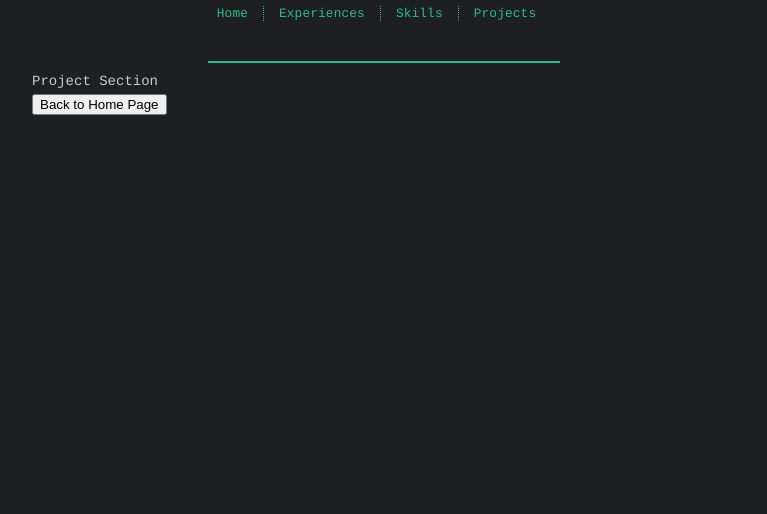
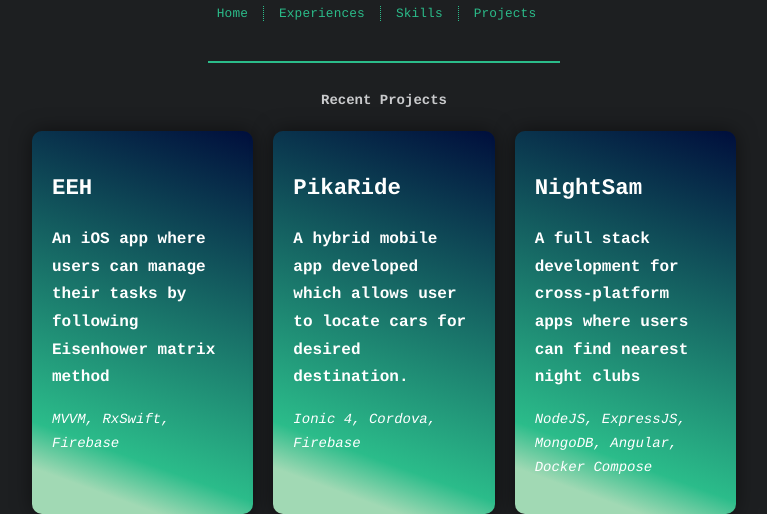
Before and after one commit to nawin9/portfolio, a Next.js app: page /Projects in a window 1280 px wide. Shown: the part 363-877 px from the top of the page, without its empty margins (256-1023 px from the left). Before the commit the page ends 800 px from the top, so only its background shows below. Built offline with nearby package versions, Linux system fonts and the light colour scheme; a web font is replaced by a local one.

Commit message:
add projects + timeline experience

```diff
--- a/config.js
+++ b/config.js
@@ -11,6 +11,7 @@ const color = {
     primary: '#2bbc8a',
     secondary: '#c9cacc',
     tertiary: '#2e8b57',
+    quaternary: '#313131',
 };
 
 export default {
--- a/data/info.js
+++ b/data/info.js
@@ -73,28 +73,16 @@ export default {
     experiences: [
         {
             title: 'Full Stack Developer at Uppli SAS, PARIS',
-            rightContent: '2018 - Present',
+            rightContent: '2017 - Present',
             bullets: [
                 'Build a website for energy subscription',
                 'Develop a website for client space dashboard',
                 'Create a website for client payment',
                 'Participate in app development for taxi order at CDG airport',
                 'Help and tutor junior devs on all technical content in various projects',
-            ],
-        },
-        {
-            title: 'Front-End Intern at Mobility Codes, PARIS',
-            rightContent: '2018 (6 months)',
-            bullets: [
                 'Develop an iOS app for taxis and VTC',
                 'Start a web site development for energy subscription',
                 'Renew the official website of Uppli',
-            ],
-        },
-        {
-            title: 'Front-End Intern at Uppli SAS, PARIS',
-            rightContent: '2017 - 2018',
-            bullets: [
                 'Develop and stabilize cross-platform app for social meeting using React Native',
                 'Build a geolocalisation app using bridge between React Native and Swift',
             ],
@@ -116,4 +104,26 @@ export default {
             ],
         },
     ],
+    projects: [
+        {
+            title: 'EEH',
+            description:
+                'An iOS app where users can manage their tasks by following Eisenhower matrix method',
+            development: 'MVVM, RxSwift, Firebase',
+            link: 'https://github.com/nawin9/EEH',
+        },
+        {
+            title: 'PikaRide',
+            description:
+                'A hybrid mobile app developed which allows user to locate cars for desired destination.',
+            development: 'Ionic 4, Cordova, Firebase',
+            link: 'https://github.com/nawin9/pikaride',
+        },
+        {
+            title: 'NightSam',
+            description:
+                'A full stack development for cross-platform apps where users can find nearest night clubs',
+            development: 'NodeJS, ExpressJS, MongoDB, Angular, Docker Compose',
+        },
+    ],
 };
--- a/package.json
+++ b/package.json
@@ -29,6 +29,7 @@
         "next-images": "^1.1.2",
         "react": "^16.8.6",
         "react-dom": "^16.8.6",
+        "react-event-timeline": "^1.6.3",
         "react-fontawesome": "^1.6.1",
         "styled-components": "^4.3.2"
     },
--- a/pages/Projects.js
+++ b/pages/Projects.js
@@ -1,8 +1,59 @@
 import React from 'react';
-import Link from 'next/link';
 import Head from 'next/head';
+import styled from 'styled-components';
+import Header from '../components/Header';
 
-import Header from '../components/Header';
+import info from '../data/info';
+import config from '../config';
+
+const { device, color } = config;
+
+const CenteredHeader = styled.h4`
+    text-align: center;
+    margin-bottom: 1.25em;
+`;
+
+const Container = styled.div`
+    display: grid;
+    grid-template-columns: repeat(3, 1fr);
+    grid-auto-rows: minmax(50px, auto);
+    grid-gap: 20px;
+
+    @media ${device.mobile} {
+        grid-template-columns: 1fr;
+    }
+`;
+
+const Card = styled.a`
+    display: inline-block;
+    background: linear-gradient(
+        20deg,
+        #a1d9b4 10%,
+        ${color.primary} 20%,
+        #000e3c 100%
+    );
+    box-shadow: 0 0 20px rgba(0, 0, 0, 0.5);
+    padding: 20px;
+    border-radius: 10px;
+    color: white;
+    text-decoration: none;
+
+    h1 {
+        font-size: 1.4rem;
+    }
+
+    h3 {
+        font-size: 1rem;
+    }
+
+    p {
+        font-style: italic;
+    }
+
+    &:hover {
+        cursor: pointer;
+    }
+`;
 
 export default () => (
     <>
@@ -11,10 +62,17 @@ export default () => (
         </Head>
         <Header />
         <section>
-            <div>Project Section</div>
-            <Link href="/">
-                <button type="button">Back to Home Page</button>
-            </Link>
+            <CenteredHeader>Recent Projects</CenteredHeader>
+            <Container>
+                {info.projects.map((p, index) => (
+                    <Card key={index} href={p.link}>
+                        <div />
+                        <h1>{p.title}</h1>
+                        <h3>{p.description}</h3>
+                        <p>{p.development}</p>
+                    </Card>
+                ))}
+            </Container>
         </section>
     </>
 );
```
Also changed, not shown: pages/Experiences.js (+33 -56 lines), static/profile.png, 1 other file (tests, documents, lock files or other folders).
